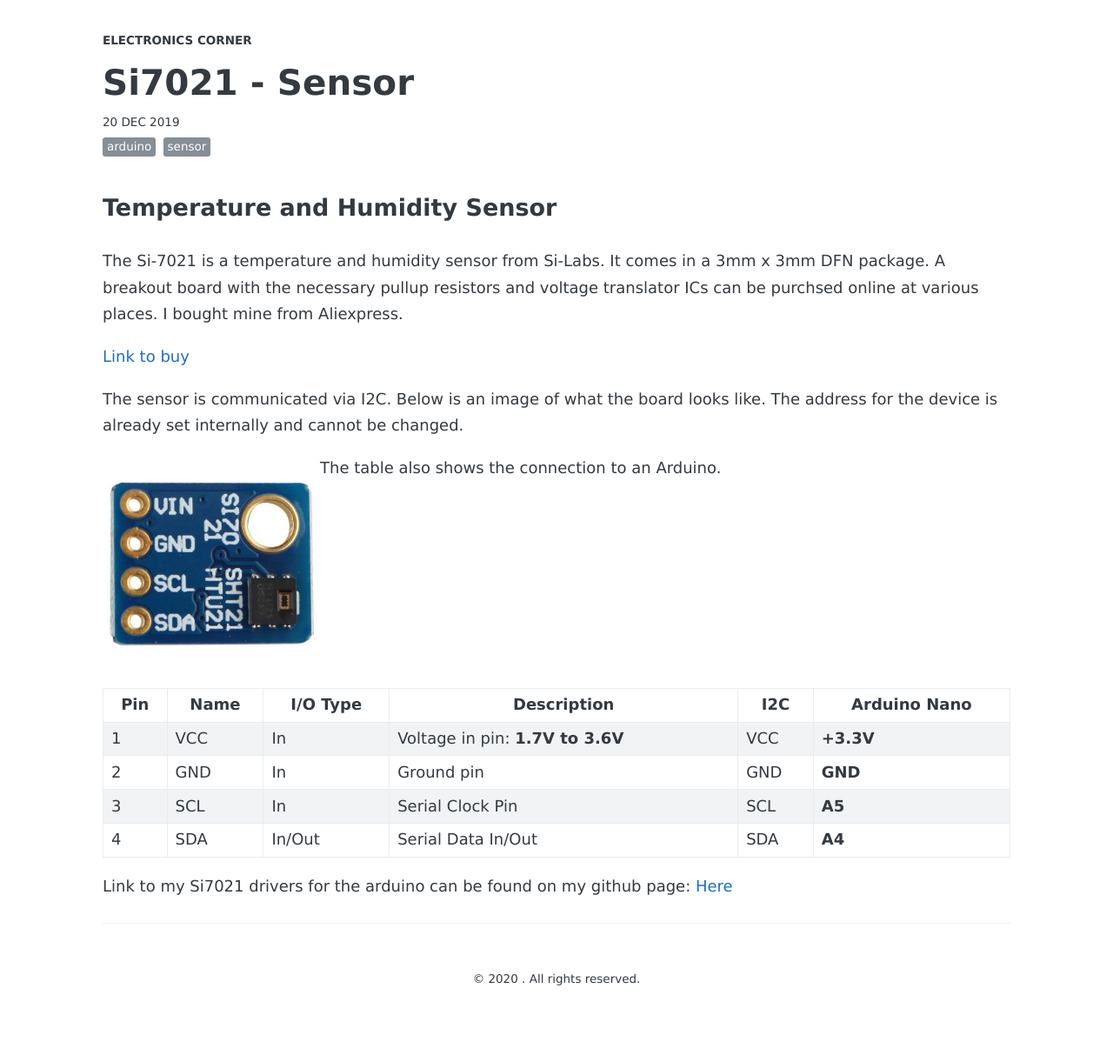
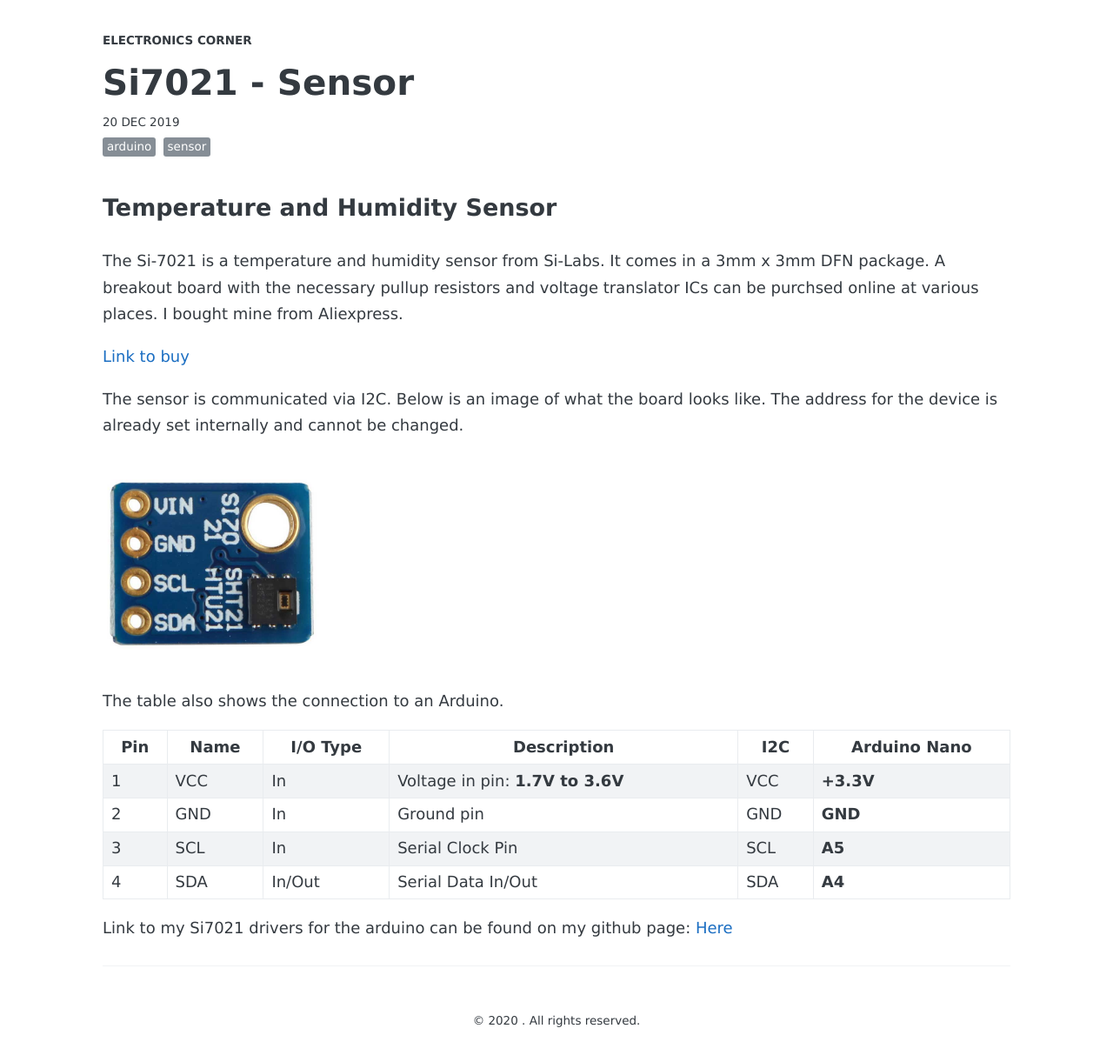
Before and after one commit to hshah89/hshah89.github.io, a Jekyll site: the page built from _posts/2019-12-20-si7021-sensor.md, in a window 1280 px wide. Shown: the whole page at 87% size. Built offline with Jekyll 4.4.1, drawn with Linux system fonts in a browser that asks for light colours; before the commit the page ends 1172 px from its top, so only the background shows below that.

Commit message:
Update 2019-12-20-si7021-sensor.md

```diff
--- a/_posts/2019-12-20-si7021-sensor.md
+++ b/_posts/2019-12-20-si7021-sensor.md
@@ -15,7 +15,7 @@ The Si-7021 is a temperature and humidity sensor from Si-Labs. It comes in a 3mm
 
 The sensor is communicated via I2C. Below is an image of what the board looks like. The address for the device is already set internally and cannot be changed.
 
-<img src="{{ "/images/si7021_arduino_driver/si7021_front.jpg" | prepend: site.baseurl }}" width="250px" height="250px" align="left">
+<img src="{{ "/images/si7021_arduino_driver/si7021_front.jpg" | prepend: site.baseurl }}" width="250px" height="250px" align="middle">
 
 The table also shows the connection to an Arduino.
 
```
